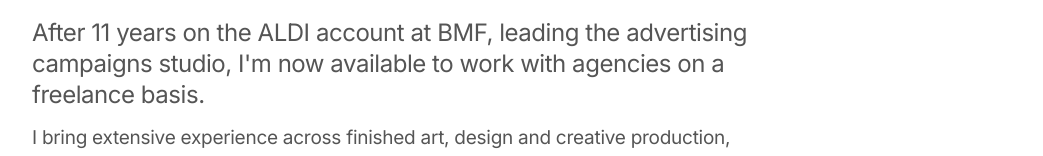
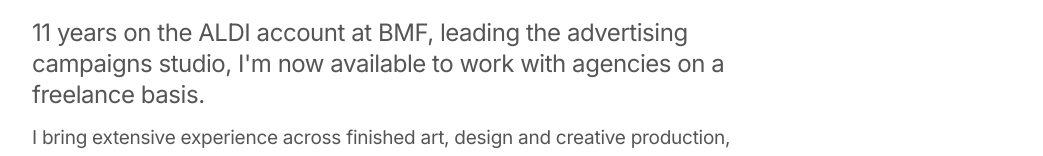
Before and after one commit to Arjobse82/cv-adrian-jobse, a plain HTML site: page index.html in a window 1280 px wide. Shown: the part 277-433 px from the top of the page, without its empty margins (118-1161 px from the left). Drawn offline with Linux system fonts and the light colour scheme.

Commit message:
Intro: drop 'After'
Co-Authored-By: Claude Opus 5.5 <noreply@anthropic.com>

```diff
--- a/index.html
+++ b/index.html
@@ -31,7 +31,7 @@
     <div class="wrap">
       <p class="label">Finished artist and studio lead · Sydney</p>
       <h1 class="t-hero">Adrian Jobse</h1>
-      <p class="t-sub">After 11 years on the ALDI account at BMF, leading the advertising campaigns studio, I'm now available to work with agencies on a freelance basis.</p>
+      <p class="t-sub">11 years on the ALDI account at BMF, leading the advertising campaigns studio, I'm now available to work with agencies on a freelance basis.</p>
       <p class="t-sub t-sub-2">I bring extensive experience across finished art, design and creative production, and can provide support across campaigns, from initial artwork through to final delivery.</p>
       <div class="actions">
         <a class="button button-primary" href="mailto:adrianjobse@icloud.com">Email me</a>
```
